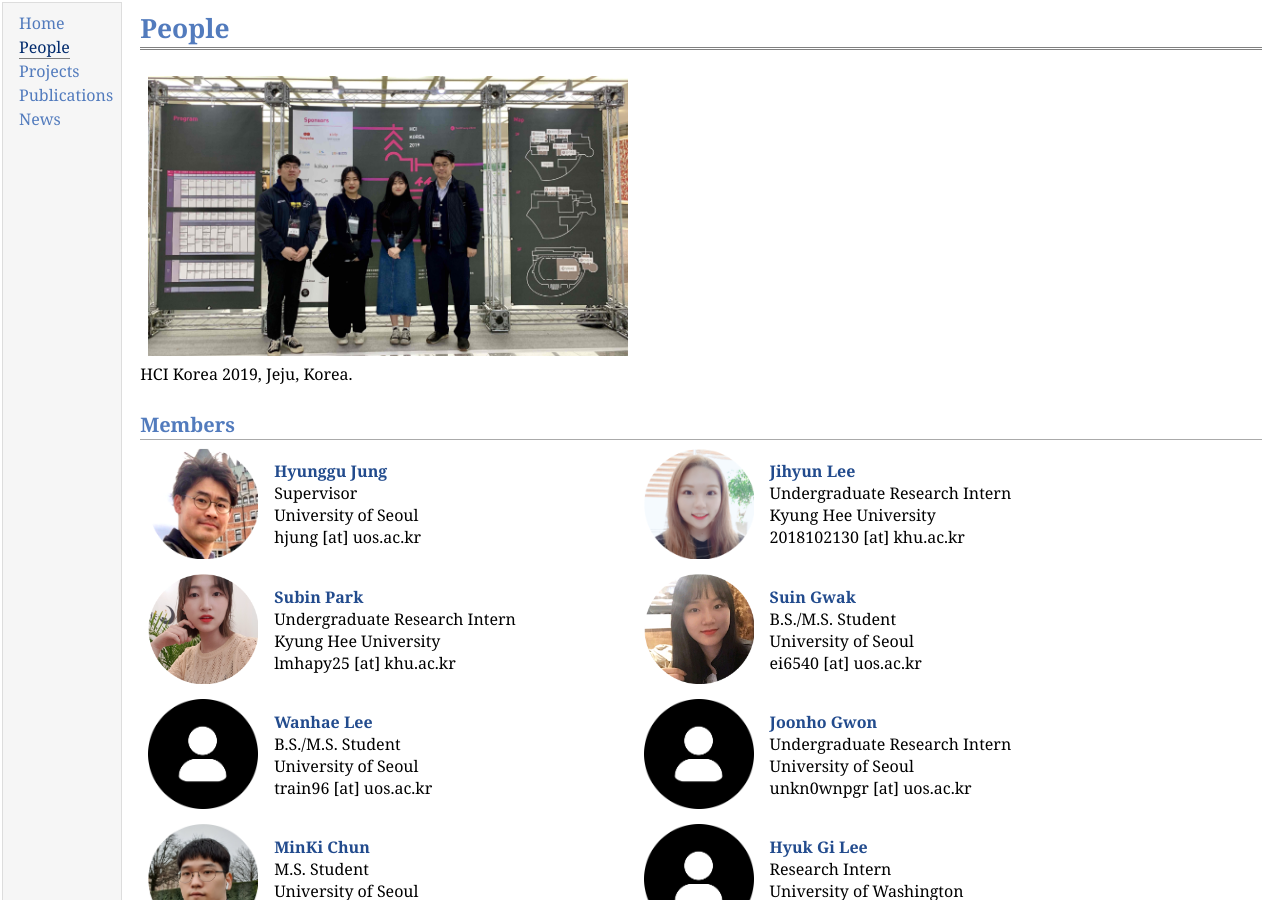
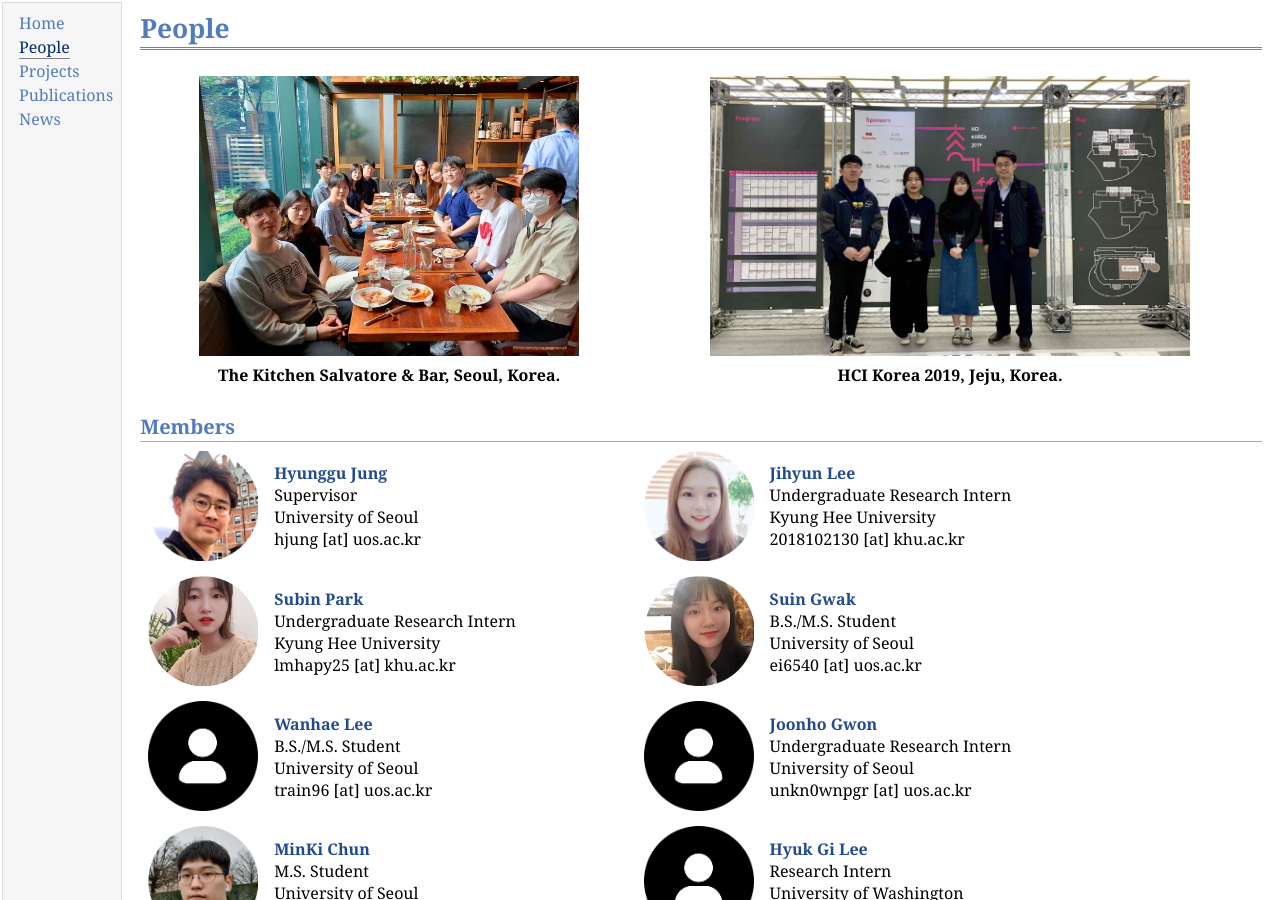
Before and after one commit to hcail/hcail-backup.github.io, a Jekyll site: the page people/people.html, which Jekyll copies as it is, in a window 1280 px wide and 900 px high. Built offline with Jekyll 4.4.1, drawn with Linux system fonts in a browser that asks for light colours.

Commit message:
add photos

```diff
--- a/people/people.html
+++ b/people/people.html
@@ -23,10 +23,23 @@
 <div id="toptitle">
 <h1>People</h1>
 </div>
-<table class="imgtable"><tr><td>
+<!-- <table class="imgtable"><tr><td>
 <img src="img/hcik2019_khu_jpg.JPG" alt="alt text" width="480px" height="280px" />&nbsp;</td>
+<td><img src="img/hcik2019_khu_jpg.JPG" alt="alt text" width="480px" height="280px" />&nbsp;</td>
 <td align="left"></td></tr></table>
-HCI Korea 2019, Jeju, Korea.
+HCI Korea 2019, Jeju, Korea. -->
+<table style="width:100%; border-collapse: collapse; border: none;">
+  <tr style="border-collapse: collapse; border: none;">
+<td style="border-collapse: collapse; border: none;"><img src="img/kitchen_seoul.jpg" alt="alt text" width="380px" height="280px" /></td>
+    <td style="border-collapse: collapse; border: none;"><img src="img/hcik2019_khu_jpg.JPG" alt="alt text" width="480px" height="280px" /></td>
+    <!-- <td style="border-collapse: collapse; border: none;"><iframe width=90% height=200 src="https://www.youtube.com/embed/_uX73DKtk1g" frameborder="0" allow="accelerometer; autoplay; encrypted-media; gyroscope; picture-in-picture" allowfullscreen></iframe></td> -->
+  </tr>
+  <tr style="border-collapse: collapse; border: none;">
+    <th style="border-collapse: collapse; border: none;"><center>The Kitchen Salvatore & Bar, Seoul, Korea.</center></th>
+    <!-- <th><center>Datacenter Programming Course Overview (SWCON221)</center></th> -->
+    <th><center>HCI Korea 2019, Jeju, Korea.</center></th>
+  </tr>
+</table>
 <!-- <h2>Faculty</h2>
 <table id="TABLENAME">
 <tr class="r1"><td class="c1"><img src="img/profhjung.png" width="110" style="vertical-align: -4px"></td>
```
Also changed, not shown: people/img/kitchen_seoul.jpg (added), 2 other files.
